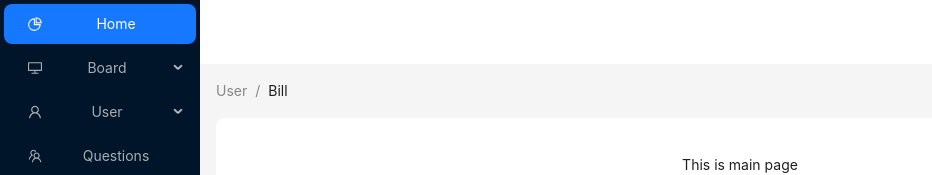
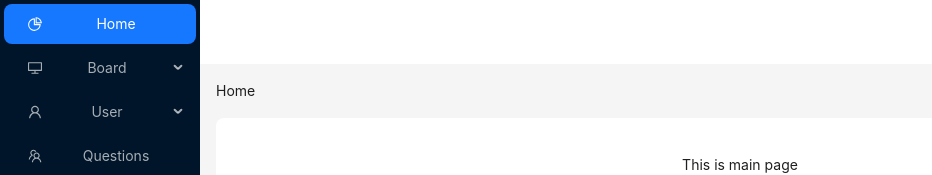
Before and after one commit to imwisdom/react-toy-project, a React (Create React App) app in the folder board/board-fe/: page / in a window 1280 px wide. Shown: the top 175 px of the page, without its empty margins (0-932 px from the left). Built offline with nearby package versions, Linux system fonts and the light colour scheme.

Commit message:
feature: breadcrumb 페이지에 따라 다르게 띄우도록 구현

```diff
--- a/board/board-fe/src/components/MenuFrame.tsx
+++ b/board/board-fe/src/components/MenuFrame.tsx
@@ -45,7 +45,6 @@ const items: MenuItem[] = [
   getItem('User', 'sub1', <UserOutlined />, [
     getItem('Login', '3'),
     getItem(<Link to='/sign-up'>SignUp</Link>, '4'),
-    getItem('Alex', '5'),
   ]),
   getItem('Questions', 'sub2', <TeamOutlined />),
 ];
@@ -65,10 +64,7 @@ const MenuFrame: React.FC<PageComponentProps> = ({children, pageTitle}) => {
       <Layout>
         <Header style={{ padding: 0, background: colorBgContainer }} />
         <Content style={{ margin: '0 16px' }}>
-          <Breadcrumb style={{ margin: '16px 0' }}>
-            <Breadcrumb.Item>User</Breadcrumb.Item>
-            <Breadcrumb.Item>Bill</Breadcrumb.Item>
-          </Breadcrumb>
+          {getBreadcrumb(pageTitle)}
           <div
             style={{
               padding: 24,
@@ -96,6 +92,22 @@ const getMenuComponent: React.FC<string|undefined> = (pageTitle?: string) => {
         <Menu theme="dark" defaultSelectedKeys={['1']} mode="inline" items={items} />
     );
 
-}
+};
+
+const getBreadcrumb: React.FC<string|undefined> = (pageTitle?: string) => {
+    if(pageTitle === "signUp"){
+        return (
+            <Breadcrumb style={{ margin: '16px 0' }}>
+                <Breadcrumb.Item>User</Breadcrumb.Item>
+                <Breadcrumb.Item>SignUp</Breadcrumb.Item>
+            </Breadcrumb>
+        );
+    }
+    return (
+        <Breadcrumb style={{ margin: '16px 0' }}>
+            <Breadcrumb.Item>Home</Breadcrumb.Item>
+        </Breadcrumb>
+    );
+};
 
 export default MenuFrame;
```
